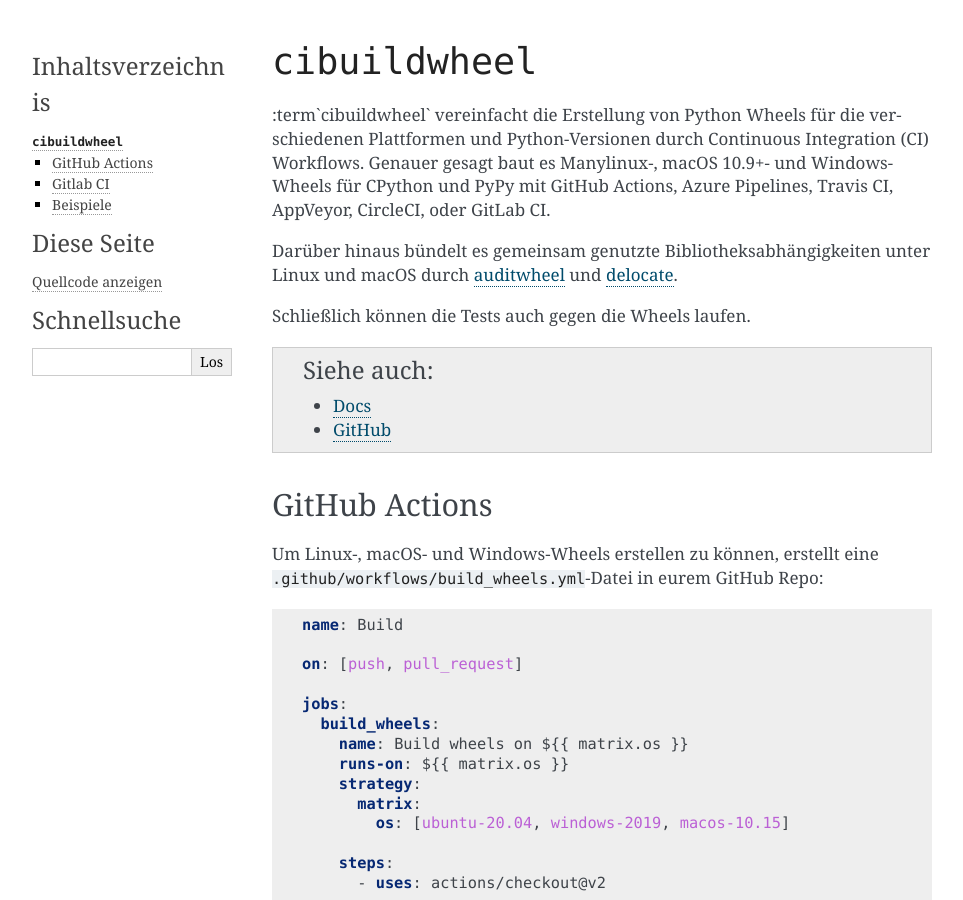
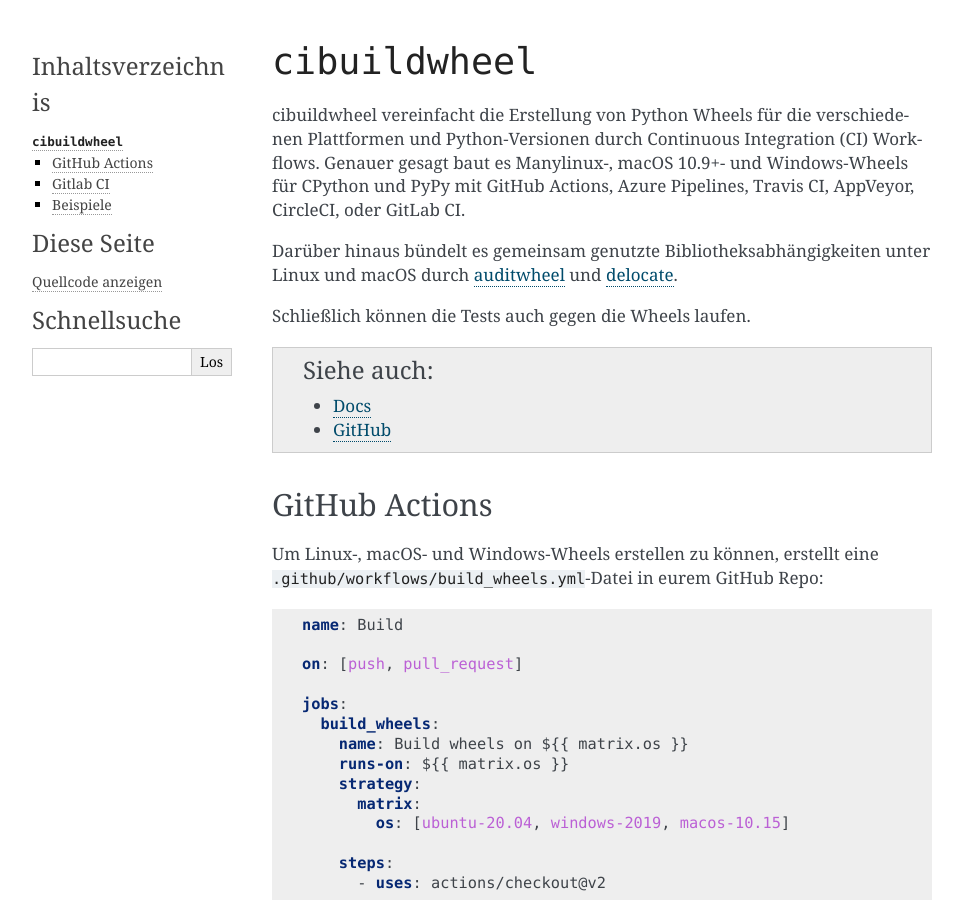
Before and after one commit to veit/python-basics-tutorial-de, a Sphinx documentation site: the page built from docs/libs/cibuildwheel.rst, in a window 1280 px wide and 900 px high. Shown: the whole window, without its empty margins (148-1111 px from the left). Built offline with Sphinx 7.4.7, drawn with Linux system fonts in a browser that asks for light colours; pages that are not in the unit, such as notebooks, are missing from menus.

Commit message:
:pencil2: Fix reST role

```diff
--- a/docs/libs/cibuildwheel.rst
+++ b/docs/libs/cibuildwheel.rst
@@ -1,8 +1,8 @@
 ``cibuildwheel``
 ================
 
-:term`cibuildwheel` vereinfacht die Erstellung von :term:`Python Wheels <wheel>`
-für die verschiedenen Plattformen und Python-Versionen durch Continuous
+:term:`cibuildwheel` vereinfacht die Erstellung von :term:`Python Wheels
+<wheel>` für die verschiedenen Plattformen und Python-Versionen durch Continuous
 Integration (CI) Workflows. Genauer gesagt baut es Manylinux-, macOS 10.9+- und
 Windows-Wheels für CPython und PyPy mit GitHub Actions, Azure Pipelines, Travis
 CI, AppVeyor, CircleCI, oder GitLab CI.
--- a/docs/style.rst
+++ b/docs/style.rst
@@ -28,7 +28,7 @@
   mehr nach der Klammer suchen, die zu früheren Klammern passen könnte.
 * Die visuelle Struktur des Codes spiegelt seine tatsächliche Struktur wider,
   wodurch die Struktur des Codes sehr viel einfacher zu verstehen ist.
-* Python Codierung-Styles sind meist einheitlich; :abbr.`m.a.W. (mit anderen
+* Python Codierung-Styles sind meist einheitlich; :abbr:`m.a.W. (mit anderen
   Worten)`, euer Code wird meist sehr ähnlich aussehen, wie derjenige von
   anderen.
 
```
